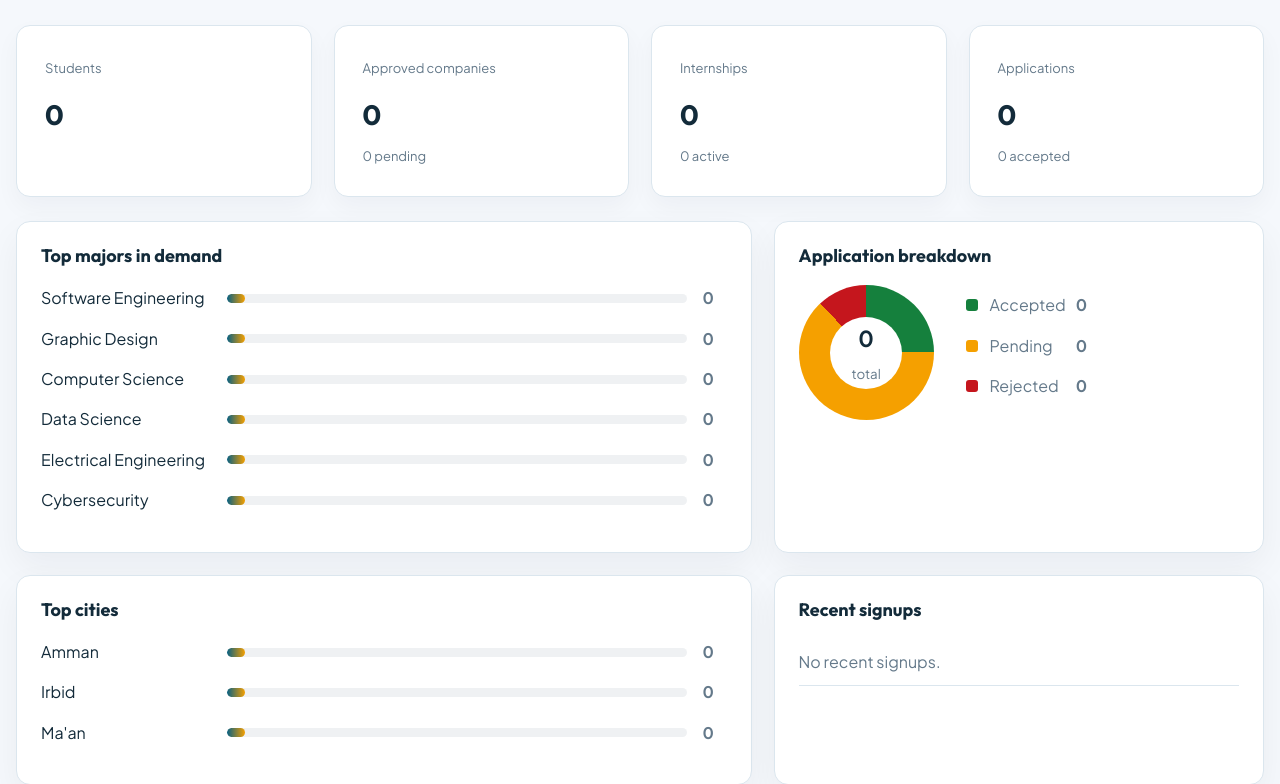
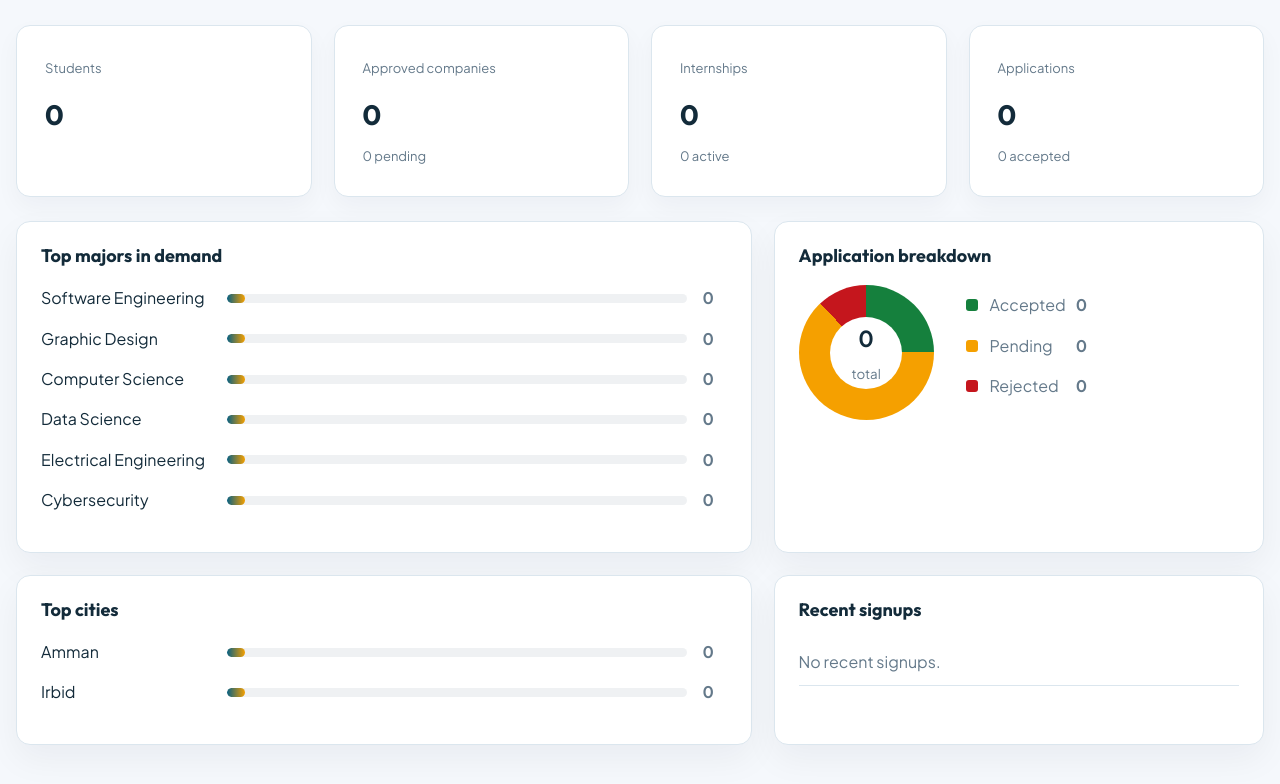
Before and after one commit to belal0-sh/TADREEBCOM, a website: page dashboards/admin-dashboard.html in a window 1280 px wide. Shown: the part 191-975 px from the top of the page. Drawn offline with Linux system fonts and the light colour scheme; no server answers.

Commit message:
Remove Ma'an city from top cities list
Removed Ma'an city entry from the admin dashboard.

```diff
--- a/dashboards/admin-dashboard.html
+++ b/dashboards/admin-dashboard.html
@@ -64,7 +64,7 @@
         <h2>Top cities</h2>
         <div class="bar-row"><span>Amman</span><div><i ></i></div><b id="ammanCount">0</b></div>
         <div class="bar-row"><span>Irbid</span><div><i ></i></div><b id="irbidCount">0</b></div>
-        <div class="bar-row"><span>Ma'an</span><div><i ></i></div><b id="maanCount">0</b></div>
+
       </article>
 
       <article class="admin-card tall">
```
